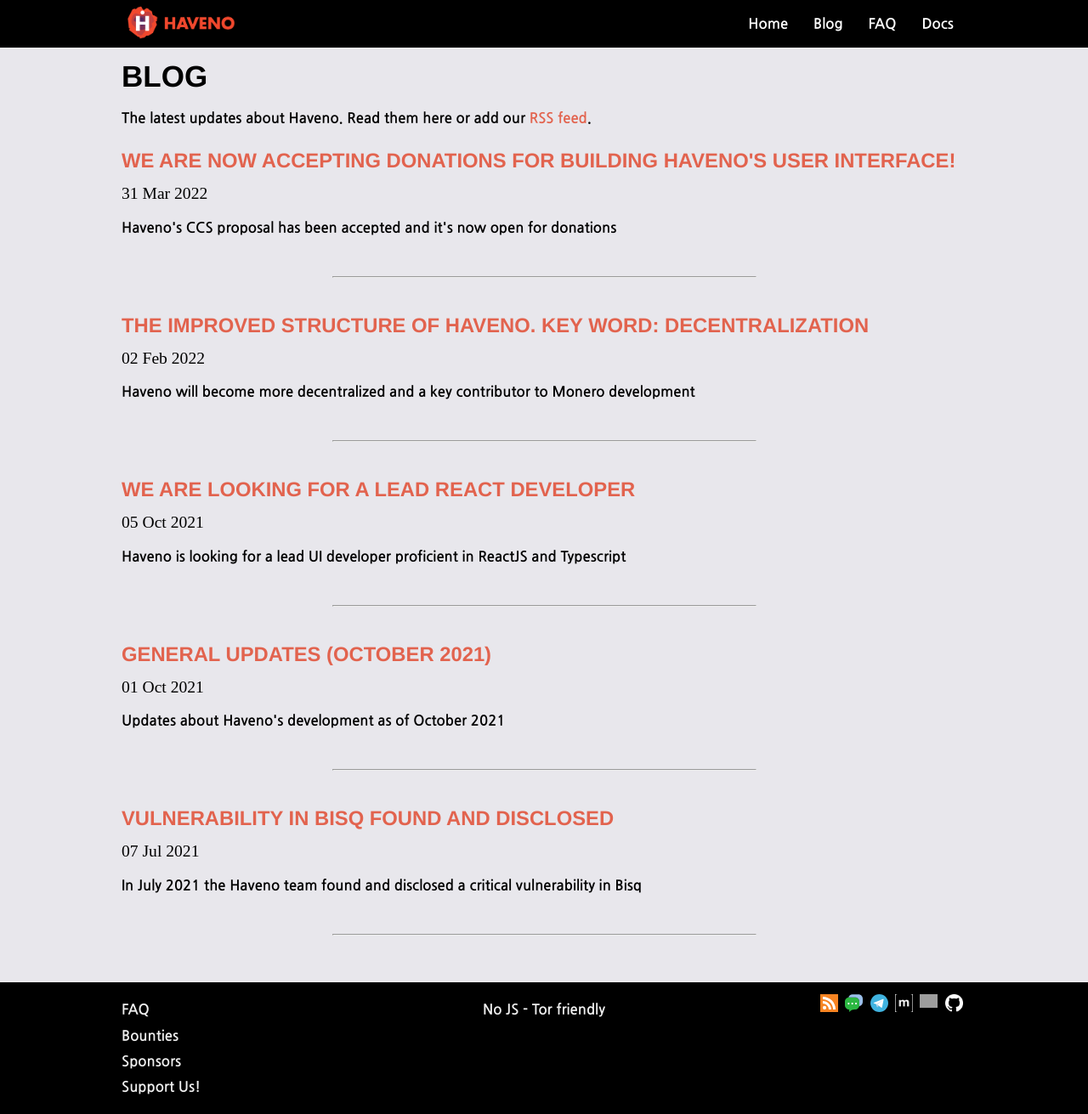
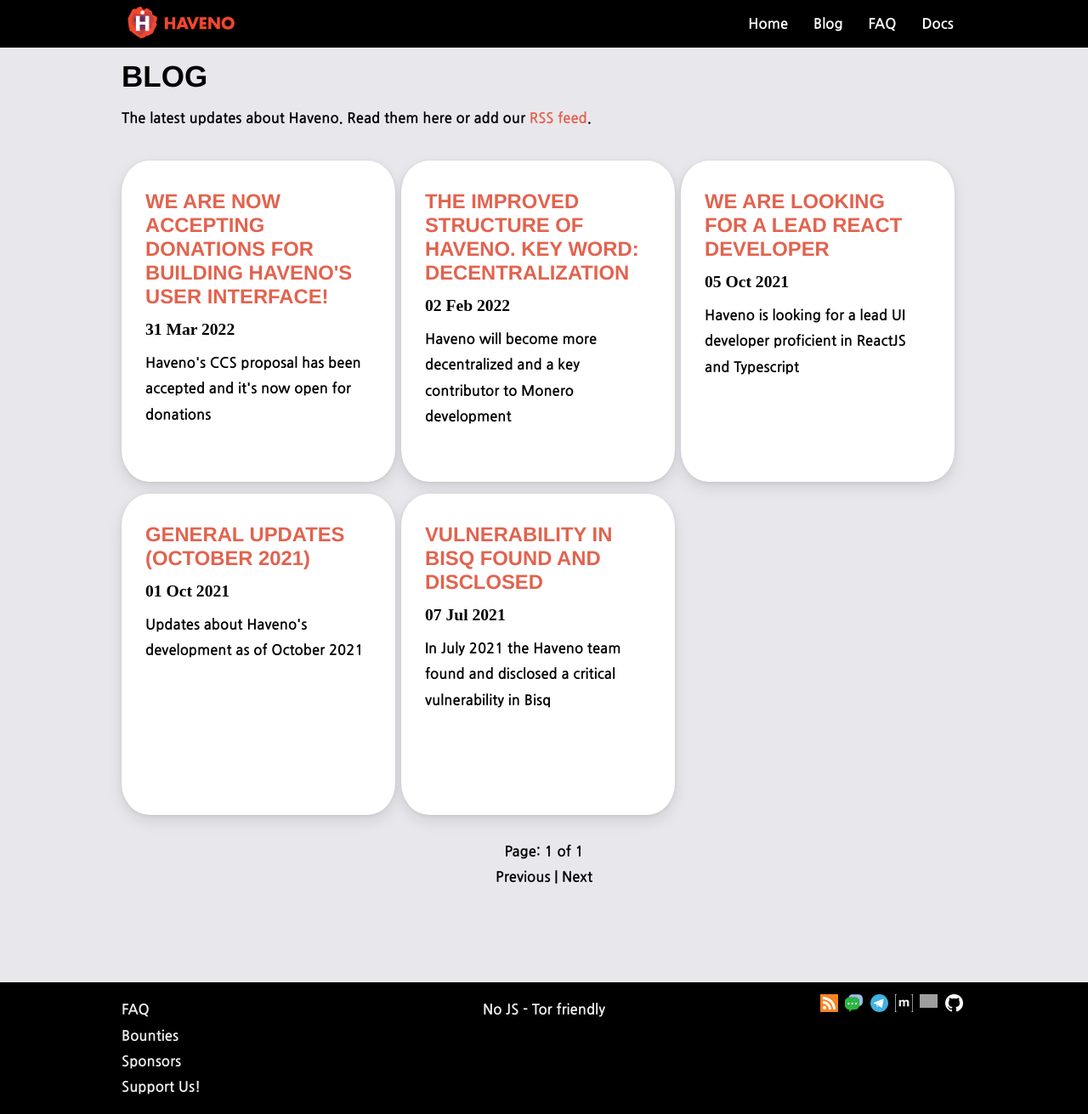
Before and after one commit to haveno-dex/haveno-site, a Jekyll site: the page built from blog/index.html, in a window 1280 px wide and 1311 px high. Shown: the whole window at 85% size. Built offline with Jekyll 4.4.1, drawn with Linux system fonts in a browser that asks for light colours; the list of posts is cut into pages by our own code.

Commit message:
blog: improve posts view
- add pagination
- niceer and consistent style
- button effect on hover on posts

```diff
--- a/_config.yml
+++ b/_config.yml
@@ -7,7 +7,7 @@
 keywords: "monero, xmr, bitcoin, btc, cryptocurrency, exchange, p2p, tor"
 
 # paginate
-paginate: 10
+paginate: 6
 paginate_path: "/blog/page:num/"
 
 # Build settings
--- a/blog/index.html
+++ b/blog/index.html
@@ -8,12 +8,35 @@
     <h1>Blog</h1>
     <p>The latest updates about Haveno. Read them here or add our <a href="{{ site.baseurl }}/feed.xml">RSS feed</a>.</p>
 
-  {% for post in site.posts %}
-  <div class="post-overview">
-    <h2><a href="{{ post.url }}">{{ post.title }}</a></h2>
+    <div class="blog-box-container">
+        {% for post in paginator.posts %}
+        <a href="{{ post.url }}" class="blog-pointer">
+            <div class="blog-box shadow">
+                <h2>{{ post.title }}</h2>
                 <p class="date-post-blog">{{ post.date | date_to_string }}</p>
                 <p>{{ post.excerpt }}</p>
-    <hr>
             </div>
+        </a>
         {% endfor %}
     </div>
+
+    <!-- Pagination links -->
+    <div class="pagination">
+        <p class="paginator"><span class="page_number ">
+            Page: {{ paginator.page }} of {{ paginator.total_pages }}
+        </span></p>
+        <p class="paginator">{% if paginator.previous_page %}
+            <a href="{{ paginator.previous_page_path }}">
+            Previous
+            </a>
+        {% else %}
+            <span> Previous</span>
+        {% endif %}
+        |
+        {% if paginator.next_page %}
+            <a href="{{ paginator.next_page_path }}">Next</a>
+        {% else %}
+            <span class="next ">Next</span>
+        {% endif %}</p>
+    </div>
+</div>
--- a/css/style.css
+++ b/css/style.css
@@ -483,11 +483,50 @@
   color: grey;
 }
 
+.blog a.blog-pointer {
+  color: inherit;
+}
+
+.blog a.blog-pointer h2 {
+  color: #e2634e;
+}
+
+.blog a.blog-pointer:hover {
+  transform: scale(1.1);
+  cursor: pointer;
+}
+
 .blog p.date-post-blog {
   font-family: cursive;
   font-size: 1.4rem;
   margin-top: 0;
   margin-bottom: 0;
+}
+
+.blog .blog-box-container {
+  margin-bottom: 1rem;
+  display: flex;
+  flex-direction: row;
+  flex-wrap: wrap;
+}
+
+.blog .blog-box {
+  height: 27rem;
+  max-width: 23rem;
+  margin-top: 1rem;
+  margin-right: 0.5rem;
+  padding: 1rem 2rem;
+  border-radius: 10%;
+  background-color: white;
+}
+
+.pagination {
+  margin-top: 2rem;
+  text-align: center;
+}
+
+p.paginator {
+  margin: 0;
 }
 
 /* POST */
```
Lines whose indentation alone changed are shown as unchanged.
